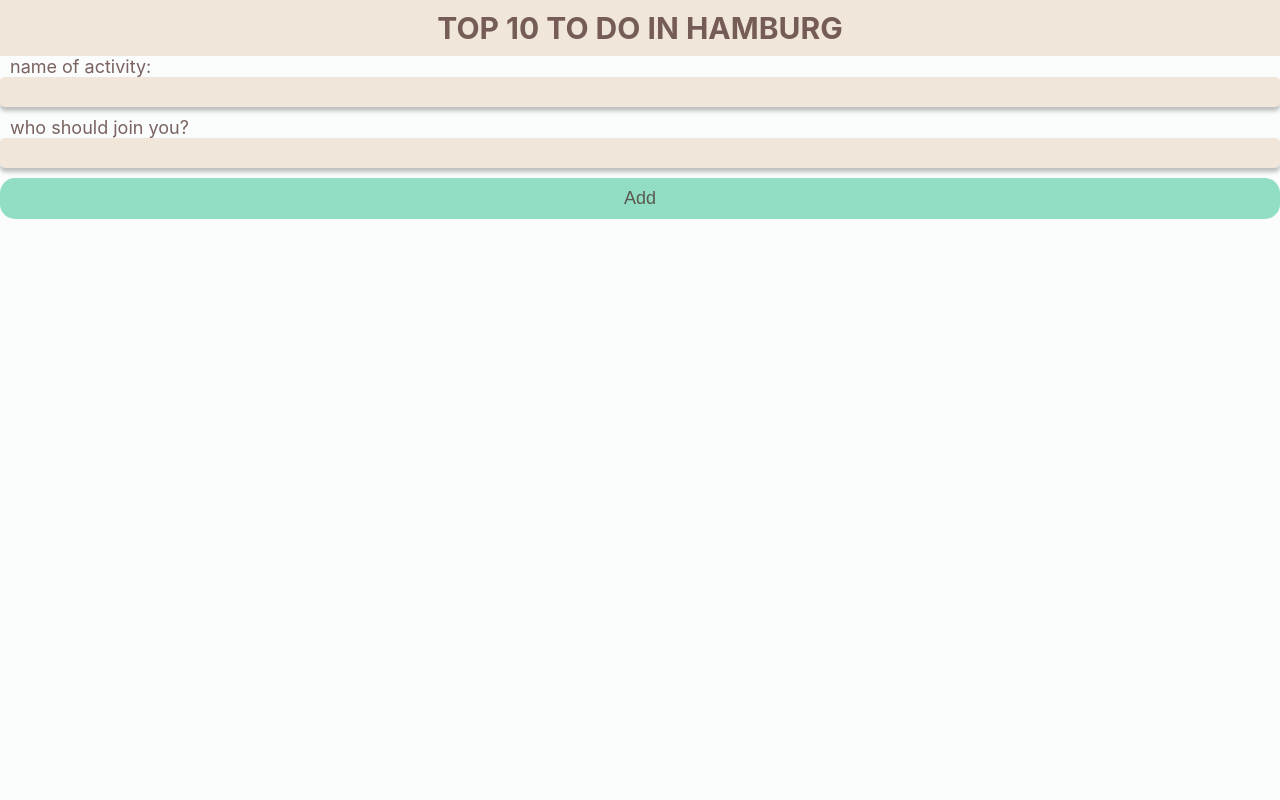
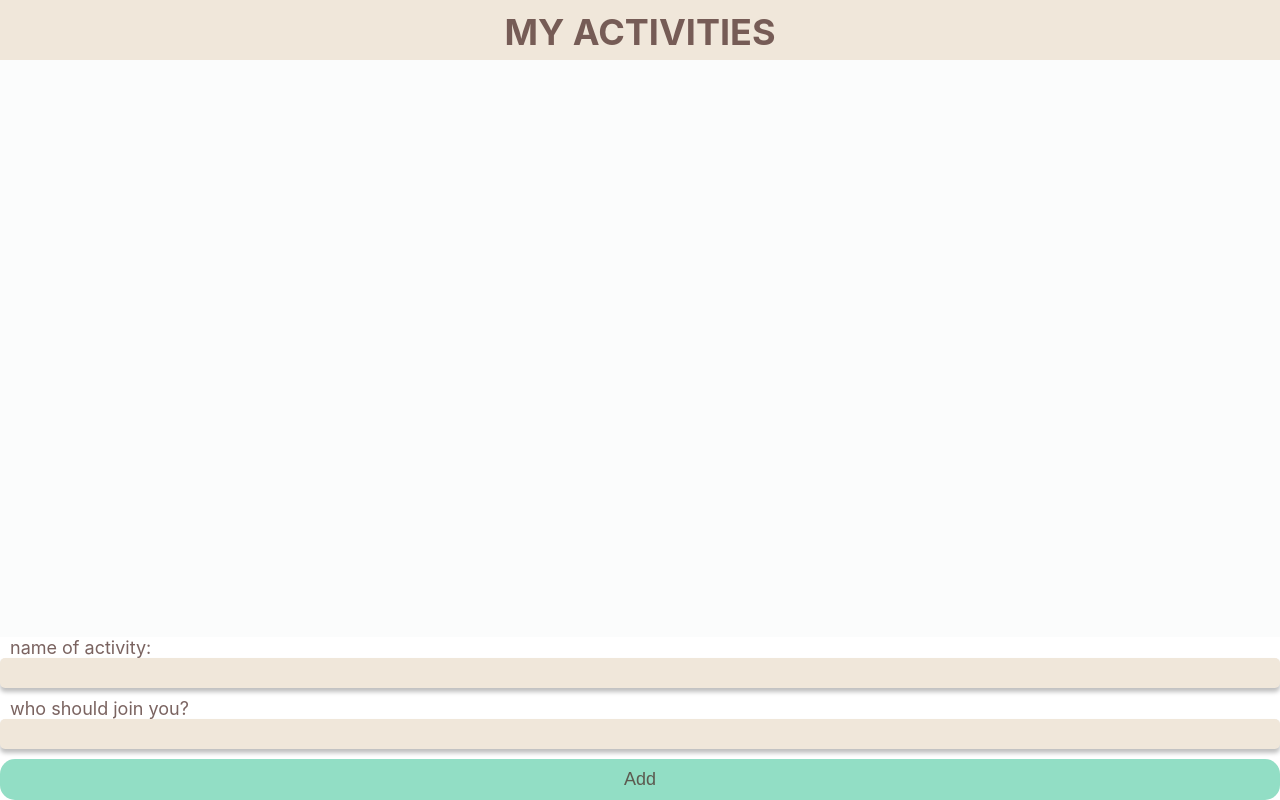
Before and after one commit to JelenadlS/capstone-project, a React (Create React App) app: page / in a window 1280 px wide. Built offline with nearby package versions, Linux system fonts and the light colour scheme.

Commit message:
Add basic styling

```diff
--- a/src/App.js
+++ b/src/App.js
@@ -12,18 +12,48 @@ export default function App() {
 
   return (
     <>
-      <Title>Top 10 to do in Hamburg</Title>
-      <List activities={activities} />
-      <Form onAddActivity={onAddActivity} />
+      <Wrapper>
+        <Title>
+          <h1>my activities</h1>
+        </Title>
+        <Main>
+          <List activities={activities} />
+        </Main>
+        <Bottom>
+          <Form onAddActivity={onAddActivity} />
+        </Bottom>
+      </Wrapper>
     </>
   );
 }
 
-const Title = styled.h1`
+const Wrapper = styled.div`
+  height: 100vh;
+  display: grid;
+  grid-template-rows: 60px 1fr auto;
+`;
+
+const Title = styled.header`
   background: #f0e7da;
   padding: 10px;
-  font-size: 30px;
   text-align: center;
   text-transform: uppercase;
   color: rgba(71, 39, 35, 0.72);
+  position: sticky;
+  top: 0px;
+  z-index: 2;
+  height: 60px;
 `;
+
+const Main = styled.main`
+  align-self: start;
+  overflow-y: auto;
+  padding-bottom: 180px;
+`;
+
+const Bottom = styled.div`
+  align-self: end;
+  position: fixed;
+  background: white;
+  width: 100%;
+`;
--- a/src/components/Form.js
+++ b/src/components/Form.js
@@ -30,6 +30,7 @@ const Wrapper = styled.form`
   display: grid;
   gap: 10px;
   color: rgba(71, 39, 35, 0.72);
+  align-self: flex-end;
 
   label {
     margin-left: 10px;
```
